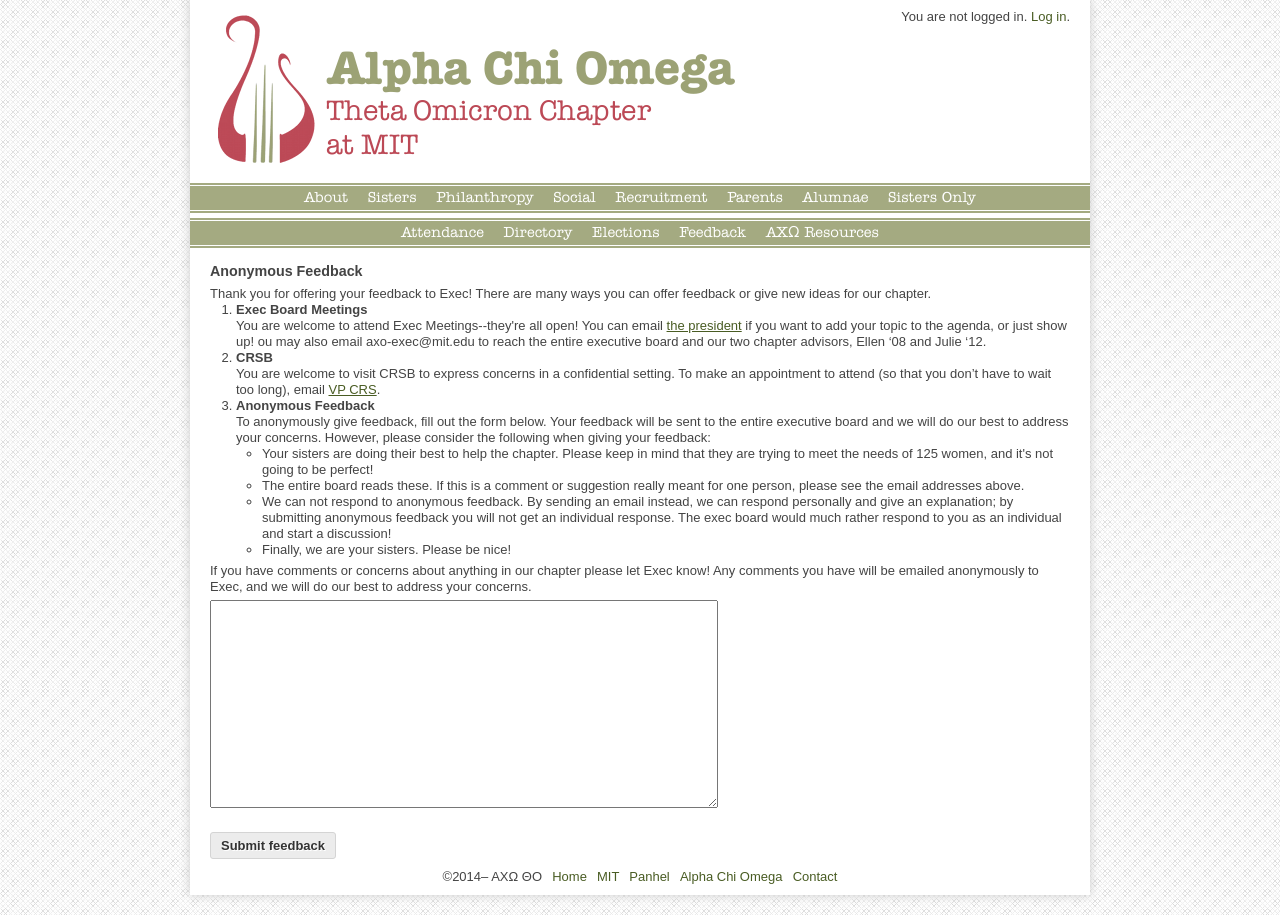
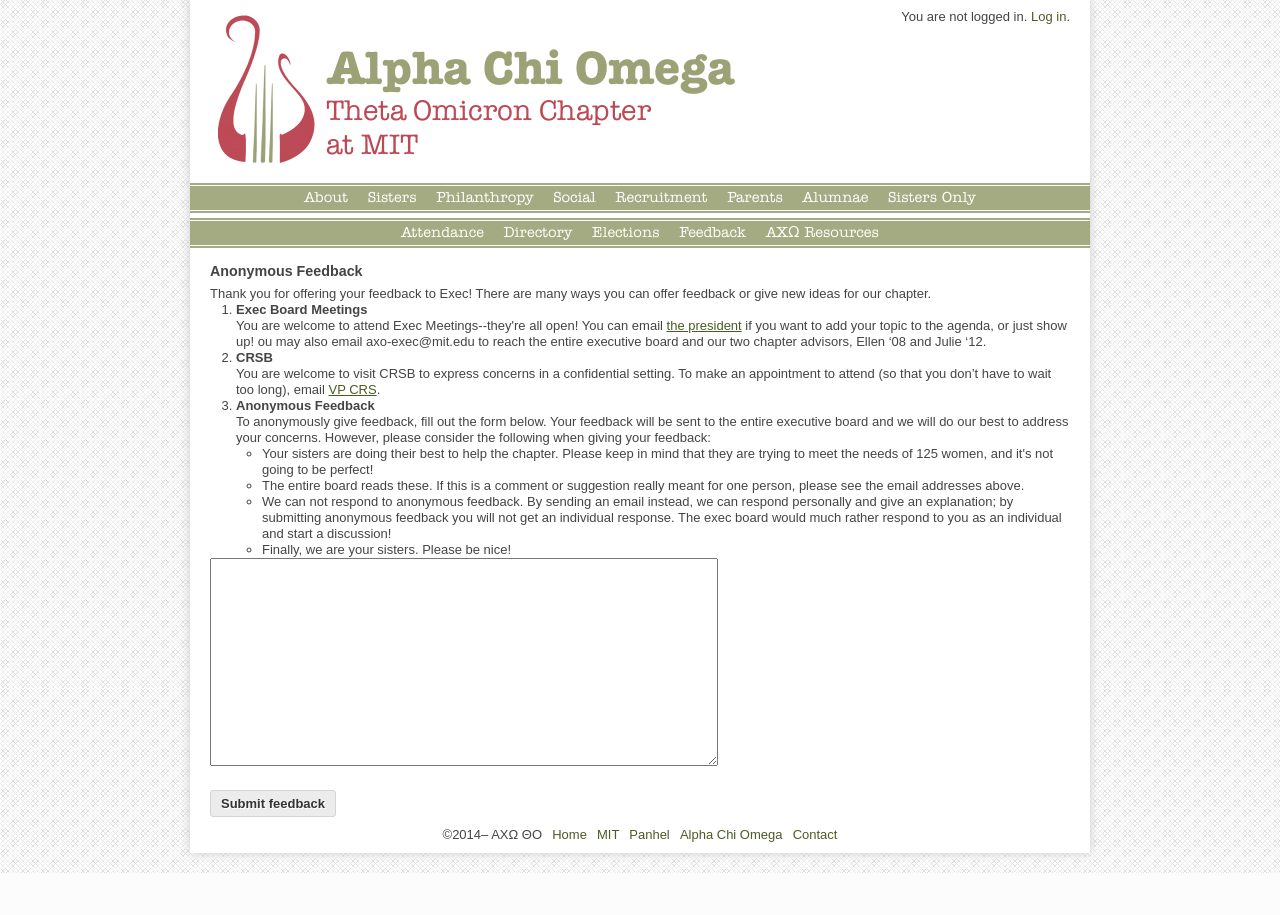
Before and after one commit to leibovic/rutabaga, a Django app: template website/templates/sistersonly/feedback.html in a window 1280 px wide. Shown: the part 21-936 px from the top of the page. After the commit the page ends 894 px from the top, so only its background shows below. Run offline with Django 3.2, Linux system fonts and the light colour scheme; the template is opened without the code that fills it, so the values that code supplies are empty; some libraries are stand-ins or nearby versions.

Commit message:
Changing feedback form

```diff
--- a/website/templates/sistersonly/feedback.html
+++ b/website/templates/sistersonly/feedback.html
@@ -22,8 +22,6 @@
 	</ul>
   </ol>
 
-  <p>If you have comments or concerns about anything in our chapter please let Exec know! Any comments you have will be emailed anonymously to Exec, and we will do our best to address your concerns.</p>
-
   {% if submitted %}<p>An email was sent to Exec. Thank you for your feedback!</p>{% endif %}
   {% if error %}<p>Whoops! There was an error submitting feedback.</p>{% endif %}
 
```
